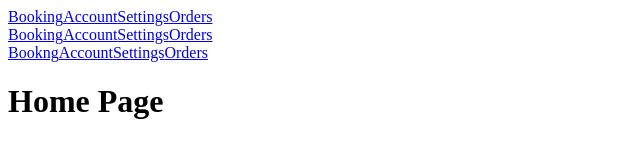
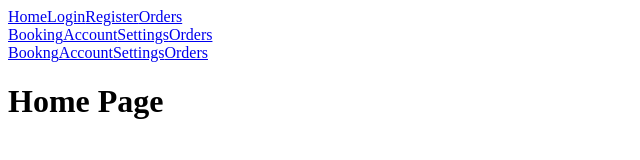
Before and after one commit to adogbeji/MERNSocialNetwork, a Next.js app in the folder client/: page / in a window 1280 px wide. Shown: the top 160 px of the page, without its empty margins (0-640 px from the left). Built offline with nearby package versions, Linux system fonts and the light colour scheme.

Commit message:
Use Link in Nav component

```diff
--- a/client/components/Nav.js
+++ b/client/components/Nav.js
@@ -1,3 +1,5 @@
+import Link from 'next/link';
+
 const Nav = () => {
     return (
         <header>
@@ -16,9 +18,21 @@ const Nav = () => {
                 {/* <!-- Links --> */}
                 <div className="topnav__link-dot-dropdown-box">
                     <div className="topnav__link-box">
-                        <a href="#" className="topnav__link topnav__link--1">Booking</a>
-                        <a href="#" className="topnav__link topnav__link--2">Account</a>
-                        <a href="#" className="topnav__link topnav__link--3">Settings</a>
+                        <Link href="/" className="topnav__link topnav__link--1">
+                            <a>Home</a>
+                        </Link>
+
+                        <Link href="#" className="topnav__link topnav__link--2">
+                            <a>Login</a>
+                        </Link>
+
+                        <Link href="#" className="topnav__link topnav__link--3">
+                            <a>Register</a>
+                        </Link>
+
+                        {/* <a href="#" className="topnav__link topnav__link--1">Booking</a> */}
+                        {/* <a href="#" className="topnav__link topnav__link--2">Account</a> */}
+                        {/* <a href="#" className="topnav__link topnav__link--3">Settings</a> */}
                         <a href="#" className="topnav__link topnav__link--4">Orders</a>
                     </div>
 
```
